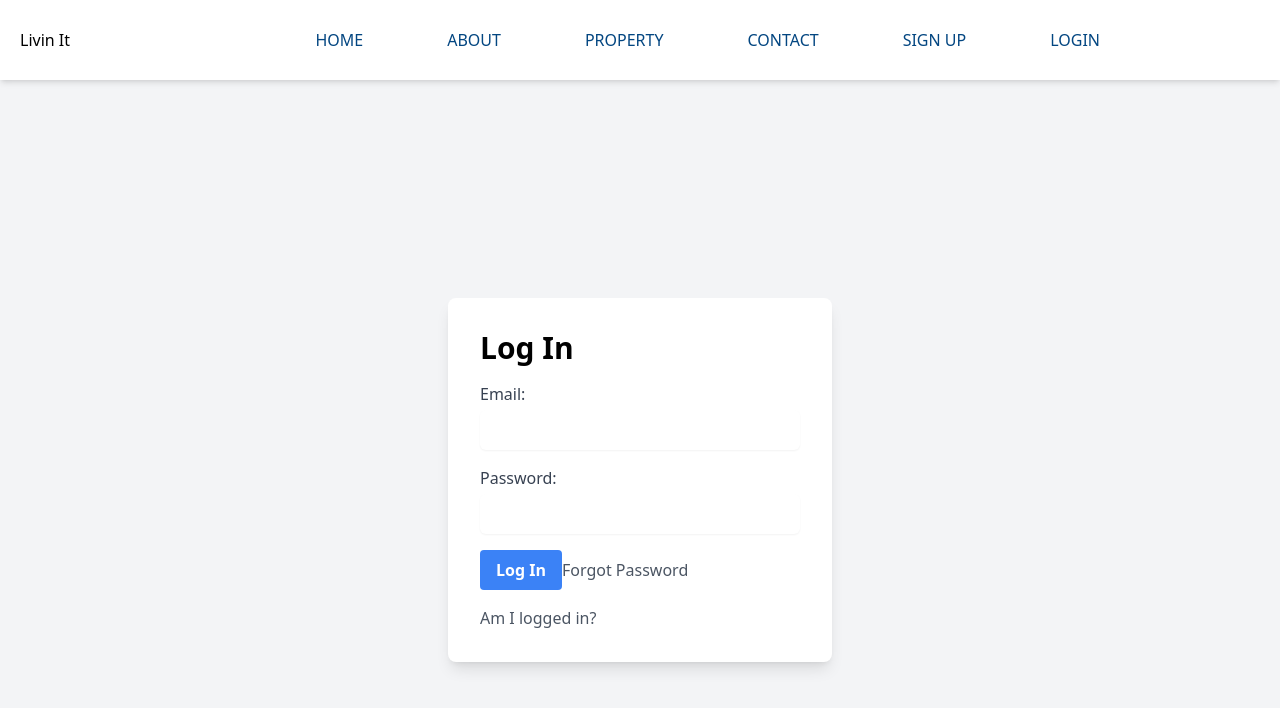
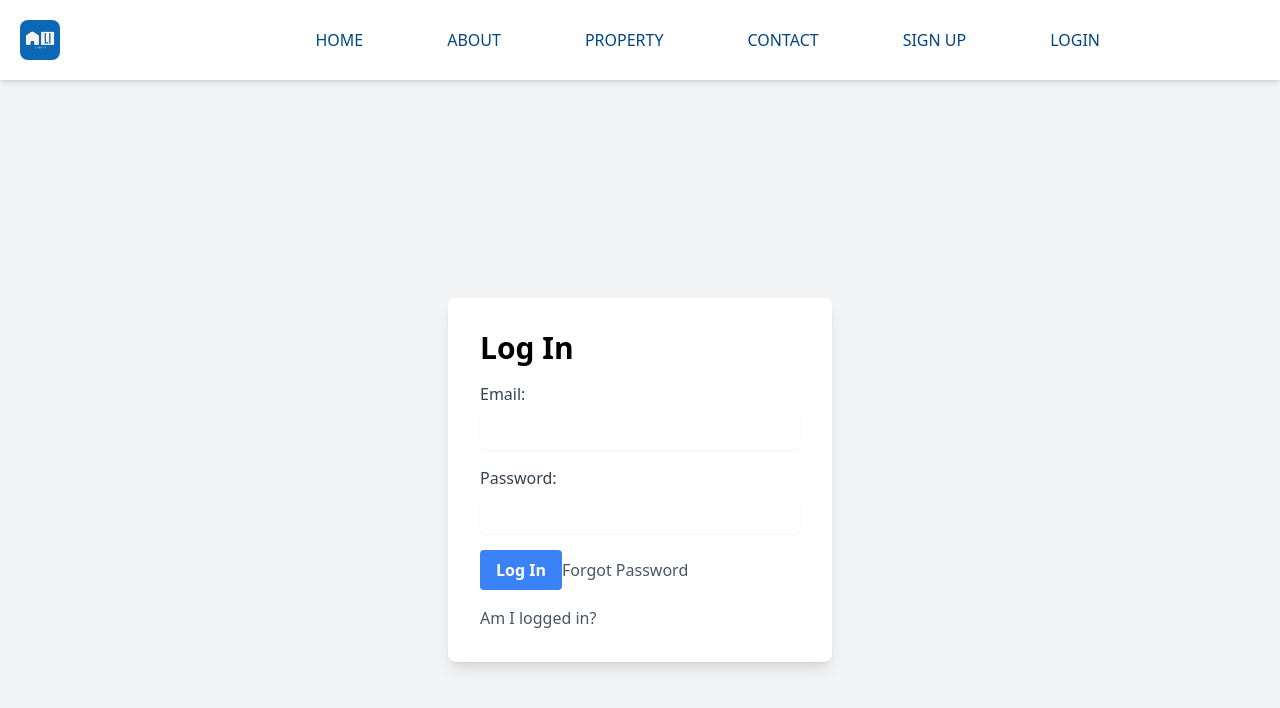
Before and after one commit to soulden1202/group-3-capstone-project, a React (Create React App) app: page /login in a window 1280 px wide. Shown: the top 708 px of the page. Built offline with nearby package versions, Linux system fonts and the light colour scheme.

Commit message:
add logo to website, also change title base on current page

```diff
--- a/public/index.html
+++ b/public/index.html
@@ -2,14 +2,14 @@
 <html lang="en">
   <head>
     <meta charset="utf-8" />
-    <link rel="icon" href="%PUBLIC_URL%/favicon.ico" />
+    <link rel="icon" href="%PUBLIC_URL%/logo.jpeg" />
     <meta name="viewport" content="width=device-width, initial-scale=1" />
     <meta name="theme-color" content="#000000" />
     <meta
       name="description"
       content="Web site created using create-react-app"
     />
-    <link rel="apple-touch-icon" href="%PUBLIC_URL%/logo192.png" />
+    <link rel="apple-touch-icon" href="%PUBLIC_URL%/logo.jpeg" />
     <!--
       manifest.json provides metadata used when your web app is installed on a
       user's mobile device or desktop. See https://developers.google.com/web/fundamentals/web-app-manifest/
@@ -24,7 +24,7 @@
       work correctly both with client-side routing and a non-root public URL.
       Learn how to configure a non-root public URL by running `npm run build`.
     -->
-    <title>React App</title>
+    <title>Livin it</title>
   </head>
   <body>
     <noscript>You need to enable JavaScript to run this app.</noscript>
--- a/src/components/navbar/Navbar.jsx
+++ b/src/components/navbar/Navbar.jsx
@@ -10,6 +10,7 @@ import { clearAuth } from "../../containers/login/authSlice";
 import { clearUserInfo } from "../../containers/login/userSlice";
 import { Fragment } from "react";
 import { Menu, Transition } from "@headlessui/react";
+import logo from "../../assets/logo.jpeg";
 
 const Navbar = () => {
   const user = useSelector((state) => state.user);
@@ -29,7 +30,16 @@ const Navbar = () => {
 
   return (
     <nav className="stroke flex relative w-full h-[4rem] bg-white items-center text-center justify-between shadow-md">
-      <div className="ml-5">Livin It</div>
+      <div
+        className="flex ml-5 h-full items-center cursor-pointer"
+        onClick={() => navigate("/")}
+      >
+        <img
+          src={logo}
+          alt="logo"
+          className="object-cover h-10 w-10 rounded-lg "
+        />
+      </div>
       <ul className=" flex-row mr-5 lg:mr-[10rem] space-x-11 lg:flex hidden">
         <li>
           <Link to="/" className="">
--- a/src/containers/about/About.jsx
+++ b/src/containers/about/About.jsx
@@ -1,32 +1,33 @@
 import React from "react";
 import "./About.css";
+import { useEffect } from "react";
 
 const About = () => {
+  useEffect(() => {
+    document.title = "About - Livin it";
+  }, []);
+
   const titleStyles = {
     fontSize: "60px",
   };
 
   const teamStyles = {
     fontSize: "30px",
-
   };
 
   return (
-
     <div className="about-container">
       <div className="team-box">
         <h1 style={titleStyles}> About Us </h1>
 
-            <h2 style={{marginTop: "50px"}}>Our Mission is to help students</h2>
+        <h2 style={{ marginTop: "50px" }}>Our Mission is to help students</h2>
         <h2>to find best homes</h2>
         <h2>or apartments in their badge. </h2>
 
         <div className="team-container">
-
           <h2 style={teamStyles}>Meet Our Team</h2>
           <ul>
             <li>Krina Patel, Yash Patel, Shreyas Joshi, Huy Ngo</li>
-
           </ul>
         </div>
       </div>
@@ -34,5 +35,4 @@ const About = () => {
   );
 };
 
-
 export default About;
--- a/src/containers/contact/Contact.jsx
+++ b/src/containers/contact/Contact.jsx
@@ -1,10 +1,14 @@
-import React, { useState } from "react";
+import React, { useState, useEffect } from "react";
 
 const ContactUs = () => {
   const [name, setName] = useState("");
   const [email, setEmail] = useState("");
   const [message, setMessage] = useState("");
   const [submitted, setSubmitted] = useState(false);
+
+  useEffect(() => {
+    document.title = "Contact - Livin it";
+  }, []);
 
   const handleSubmit = (event) => {
     event.preventDefault();
--- a/src/containers/home/Home.jsx
+++ b/src/containers/home/Home.jsx
@@ -1,5 +1,5 @@
 import React from "react";
-import { useState } from "react";
+import { useState, useEffect } from "react";
 import "./Home.css";
 
 const Home = () => {
@@ -13,6 +13,9 @@ const Home = () => {
 
     console.log(countries.filter((entry) => entry.name === searchQuery));
   };
+  useEffect(() => {
+    document.title = "Home - Livin it";
+  }, []);
 
   //temp data below to test out the search bar
   const countries = [
--- a/src/containers/login/Login.jsx
+++ b/src/containers/login/Login.jsx
@@ -31,6 +31,8 @@ const Login = () => {
     if (user.id !== null) {
       navigate("/");
     }
+
+    document.title = "Login - Livin it";
   }, [user.id, navigate]);
 
   const handleLogin = () => {
--- a/src/containers/property/Property.jsx
+++ b/src/containers/property/Property.jsx
@@ -1,4 +1,4 @@
-import React, { useState } from "react";
+import React, { useState, useEffect } from "react";
 import { PropertyCard } from "./PropertyCard";
 import axios from "axios";
 import { GoogleMap, LoadScript, Marker } from "@react-google-maps/api";
@@ -19,6 +19,10 @@ const Property = () => {
   const [center, setcenter] = useState({});
   const [position, setpostion] = useState({});
   const [latlng, setlatlng] = useState([]);
+
+  useEffect(() => {
+    document.title = "Property - Livin it";
+  }, []);
 
   const search = async () => {
     console.log(address, city, state, zipCode);
--- a/src/containers/signup/Signup.jsx
+++ b/src/containers/signup/Signup.jsx
@@ -1,4 +1,4 @@
-import React, { useState } from "react";
+import React, { useState, useEffect } from "react";
 
 const Signup = () => {
   const [firstName, setFirstName] = useState("");
@@ -6,6 +6,10 @@ const Signup = () => {
   const [email, setEmail] = useState("");
   const [password, setPassword] = useState("");
   const [accountType, setAccountType] = useState("");
+
+  useEffect(() => {
+    document.title = "Sign up - Livin it";
+  }, []);
 
   const handleFirstNameChange = (event) => {
     setFirstName(event.target.value);
--- a/src/containers/user/UserPage.jsx
+++ b/src/containers/user/UserPage.jsx
@@ -18,7 +18,9 @@ const UserPage = () => {
     if (user.id === null) {
       navigate(`/login`);
     }
-  }, [user.id, navigate, userId]);
+
+    document.title = `${user.firstName} ${user.lastName} - Livin it`;
+  }, [user.id, navigate, userId, user.firstName, user.lastName]);
 
   return <div>{user.id}</div>;
 };
```
Also changed, not shown: public/logo.jpeg (added), src/assets/logo.jpeg (added). Lines whose indentation alone changed are shown as unchanged.
